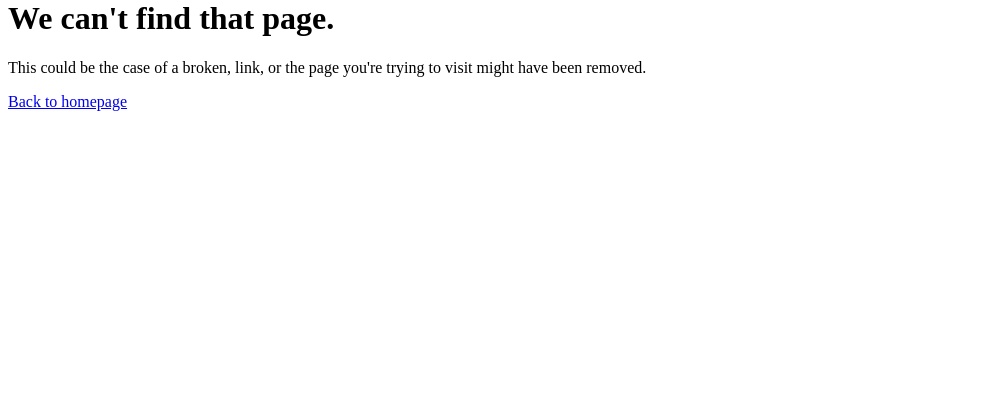
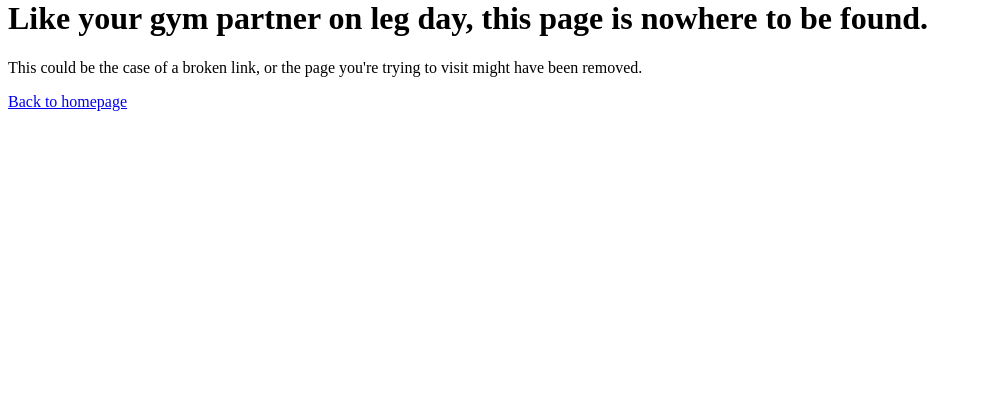
Before and after one commit to ugik/Blitz, a Django app: template blitz/templates/404.html in a window 1280 px wide. Shown: the part 333-753 px from the top of the page, without its empty margins (0-982 px from the left). Run offline with Django 3.2, Linux system fonts and the light colour scheme; the template is opened without the code that fills it, so the values that code supplies are empty; parts of the project's set-up code (start-up, migrations or seed data) failed here and were passed over; some libraries are stand-ins or nearby versions.

Commit message:
made 404 page funnier

```diff
--- a/blitz/templates/404.html
+++ b/blitz/templates/404.html
@@ -14,9 +14,9 @@
     <div class="row">
         <div class="span6 offset3">
             <div class="serverpage">
-                <h1>We can't find that page.</h1>
+                <h1>Like your gym partner on leg day, this page is nowhere to be found.</h1>
                 <p>
-                    This could be the case of a broken, link, or the page you're trying to visit might have been removed.
+                    This could be the case of a broken link, or the page you're trying to visit might have been removed.
                 </p>
                 <a href="/" class="obtn">Back to homepage</a>
             </div>
```
